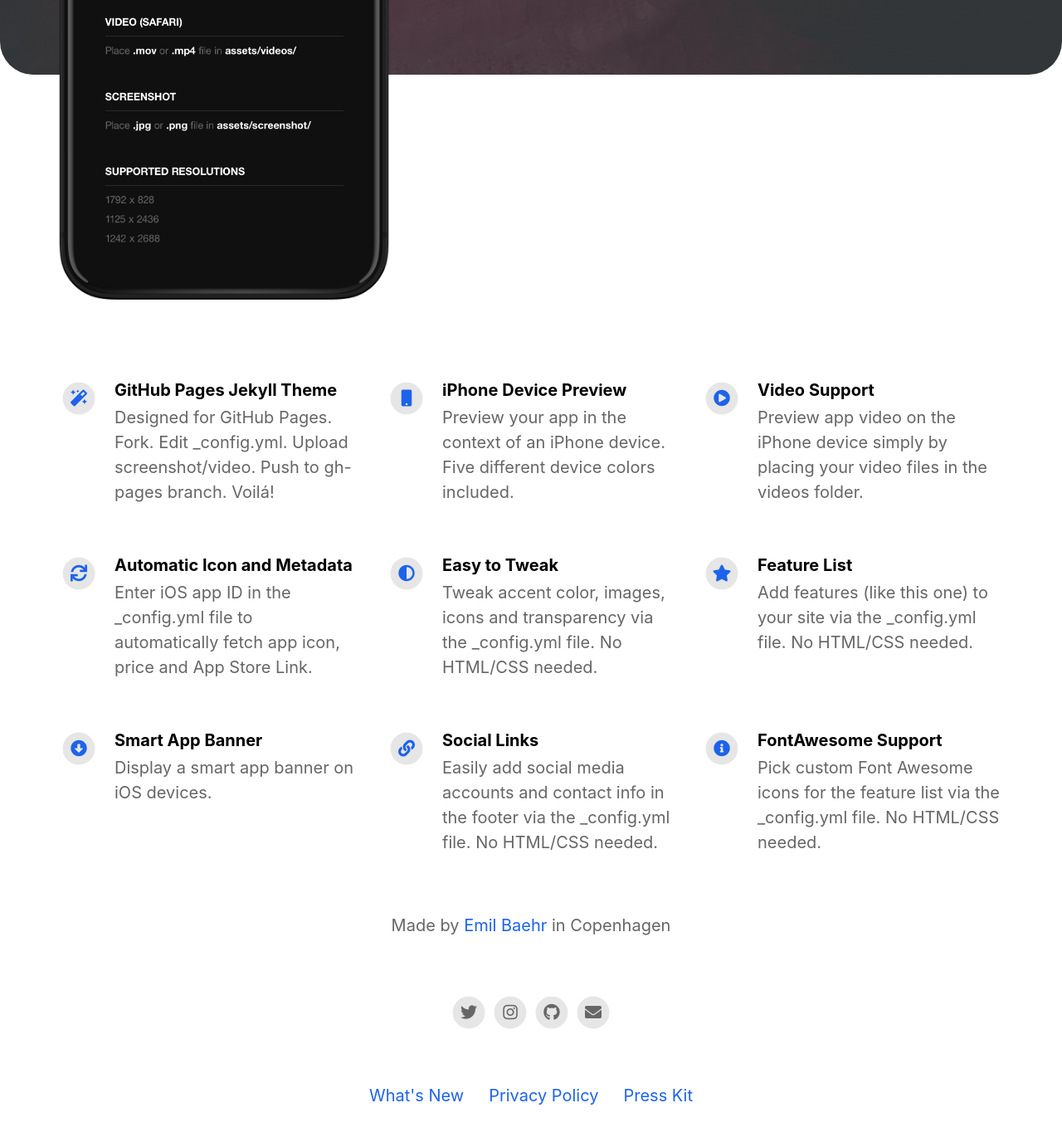
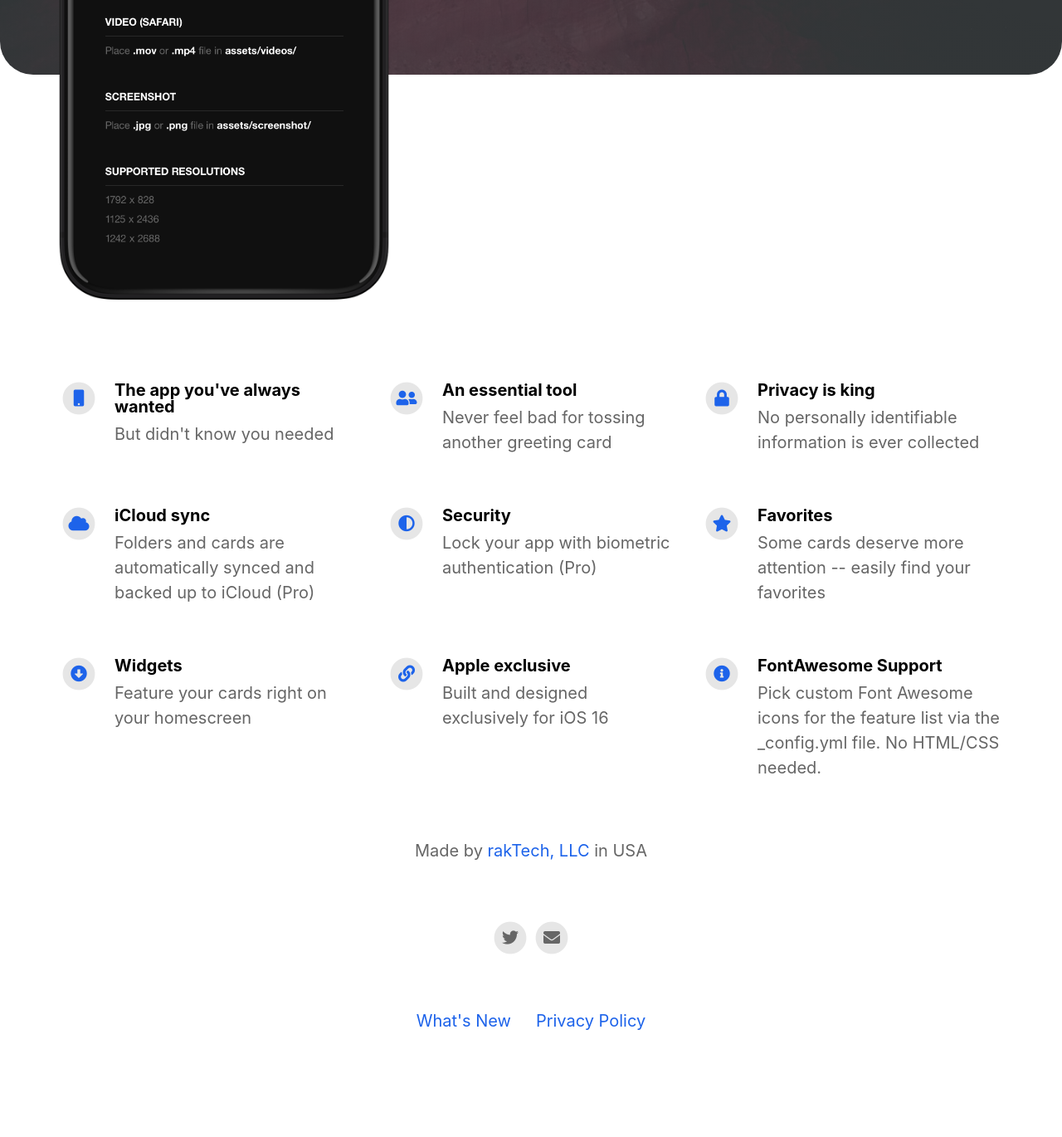
Before and after one commit to thatvirtualboy/hellothere, a Jekyll site: the page built from index.html, in a window 1280 px wide and 1400 px high, scrolled down 624 px. Shown: the top 1370 px of the window at 83% size. Built offline with Jekyll 4.4.1, drawn with Linux system fonts in a browser that asks for light colours; nearby versions of some CDN libraries; after the commit the page ends 1934 px from its top, so only the background shows below that; some of the changed text lies outside the part shown.

Commit message:
Update _config.yml

```diff
--- a/_config.yml
+++ b/_config.yml
@@ -2,32 +2,32 @@
 page_title                                :                                           # Automatically populates with app name if not set and if iOS app ID is set. Otherwise enter manually.
 
 # App Info
-ios_app_id                                : 1234793120                                # Required. Enter iOS app ID to automatically populate name, price and icons (e.g. 718043190).
+ios_app_id                                : 1632485298                                # Required. Enter iOS app ID to automatically populate name, price and icons (e.g. 718043190).
 ios_app_country                           : us                                        # Required outside USA. Enter 2 letter country code as in https://en.wikipedia.org/wiki/ISO_3166-1_alpha-2
 
 appstore_link                             :                                           # Automatically populates if not set and if iOS app ID is set. Otherwise enter manually.
 playstore_link                            :                                           # Enter Google Play Store URL.
-presskit_download_link                    : https://emilbaehr.com                                          # Enter a link to downloadable file or (e.g. public Dropbox link to a .zip file).
+presskit_download_link                    :                                          # Enter a link to downloadable file or (e.g. public Dropbox link to a .zip file).
                                                                                       # Or upload your press kit file to assets and set path accordingly (e.g. "assets/your_press_kit.zip").
 
 app_icon                                  : # assets/appicon.png                      # Automatically populates if not set and if iOS app ID is set.  Otherwise enter path to icon file manually.
 app_name                                  :                                           # Automatically populates if not set and if iOS app ID is set.  Otherwise enter manually.
 app_price                                 :                                           # Automatically populates if not set and if iOS app ID is set.  Otherwise enter manually.
-app_description                           : Write a short tagline for your app.
+app_description                           : Toss the card, not the memory
 
 enable_smart_app_banner                   : true                                      # Set to true to show a smart app banner at top of page on mobile devices.
 
 
 
 # Information About Yourself
-your_name                                 : Emil Baehr
-your_link                                 : https://emilbaehr.com
-your_city                                 : Copenhagen
-email_address                             : emil.baehr@gmail.com
+your_name                                 : rakTech, LLC
+your_link                                 : https://raktech.app
+your_city                                 : USA
+email_address                             : raktech_dev@icloud.com
 facebook_username                         :
-instagram_username                        : ebaehr
-twitter_username                          : ebaehr
-github_username                           : emilbaehr
+instagram_username                        :
+twitter_username                          : hellothere_app
+github_username                           :
 youtube_username                          :
 
 
@@ -35,36 +35,36 @@ youtube_username                          :
 # Feature List                            Edit, add or remove features to be presented.
 features                                  :
 
-  - title                                 : GitHub Pages Jekyll Theme
-    description                           : Designed for GitHub Pages. Fork. Edit _config.yml. Upload screenshot/video. Push to gh-pages branch. Voilá!
-    fontawesome_icon_name                 : magic
-
-  - title                                 : iPhone Device Preview
-    description                           : Preview your app in the context of an iPhone device. Five different device colors included.
+  - title                                 : The app you've always wanted
+    description                           : But didn't know you needed
     fontawesome_icon_name                 : mobile
 
-  - title                                 : Video Support
-    description                           : Preview app video on the iPhone device simply by placing your video files in the videos folder.
-    fontawesome_icon_name                 : play-circle
+  - title                                 : An essential tool
+    description                           : Never feel bad for tossing another greeting card
+    fontawesome_icon_name                 : user-friends
 
-  - title                                 : Automatic Icon and Metadata
-    description                           : Enter iOS app ID in the _config.yml file to automatically fetch app icon, price and App Store Link.
-    fontawesome_icon_name                 : sync
+  - title                                 : Privacy is king
+    description                           : No personally identifiable information is ever collected
+    fontawesome_icon_name                 : lock
 
-  - title                                 : Easy to Tweak
-    description                           : Tweak accent color, images, icons and transparency via the _config.yml file. No HTML/CSS needed.
+  - title                                 : iCloud sync
+    description                           : Folders and cards are automatically synced and backed up to iCloud (Pro)
+    fontawesome_icon_name                 : cloud
+
+  - title                                 : Security
+    description                           : Lock your app with biometric authentication (Pro)
     fontawesome_icon_name                 : adjust
 
-  - title                                 : Feature List
-    description                           : Add features (like this one) to your site via the _config.yml file. No HTML/CSS needed.
+  - title                                 : Favorites
+    description                           : Some cards deserve more attention -- easily find your favorites
     fontawesome_icon_name                 : star
 
-  - title                                 : Smart App Banner
-    description                           : Display a smart app banner on iOS devices.
+  - title                                 : Widgets
+    description                           : Feature your cards right on your homescreen
     fontawesome_icon_name                 : arrow-alt-circle-down
 
-  - title                                 : Social Links
-    description                           : Easily add social media accounts and contact info in the footer via the _config.yml file. No HTML/CSS needed.
+  - title                                 : Apple exclusive
+    description                           : Built and designed exclusively for iOS 16
     fontawesome_icon_name                 : link
 
   - title                                 : FontAwesome Support
```
